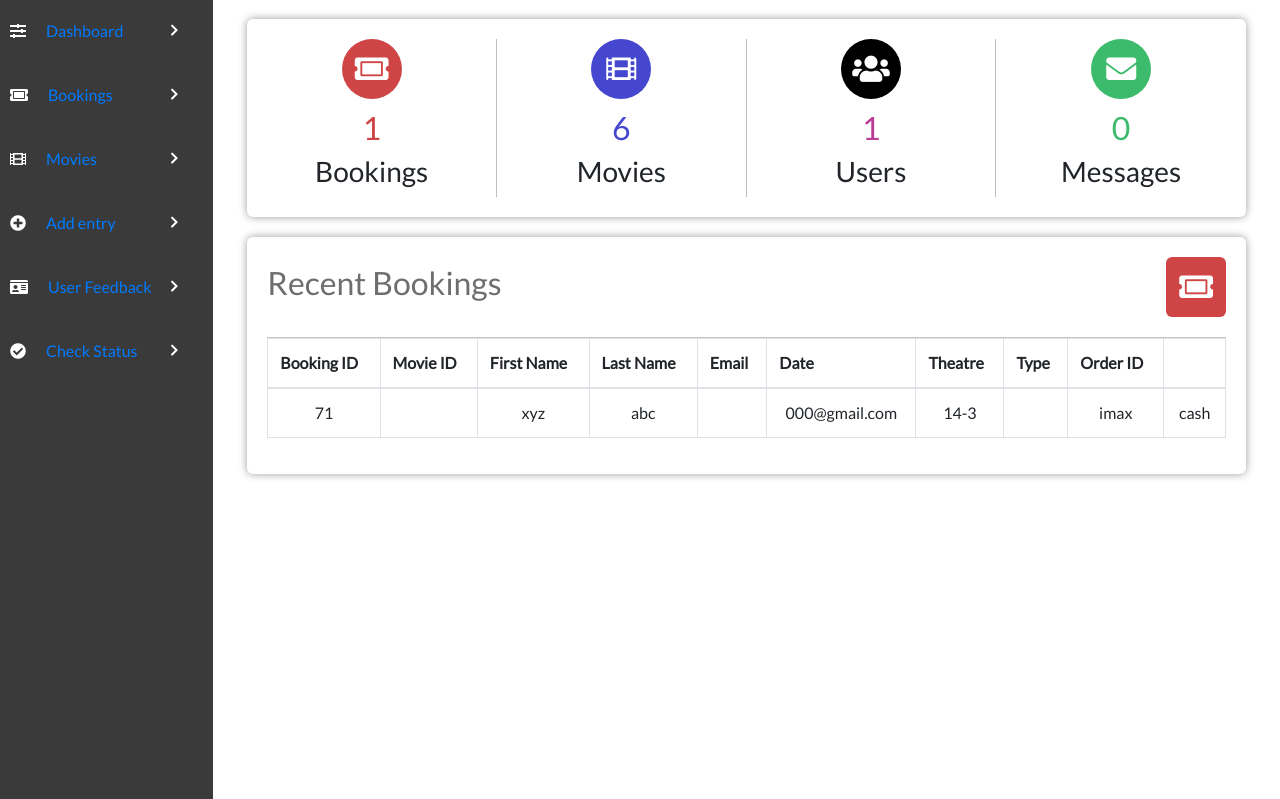
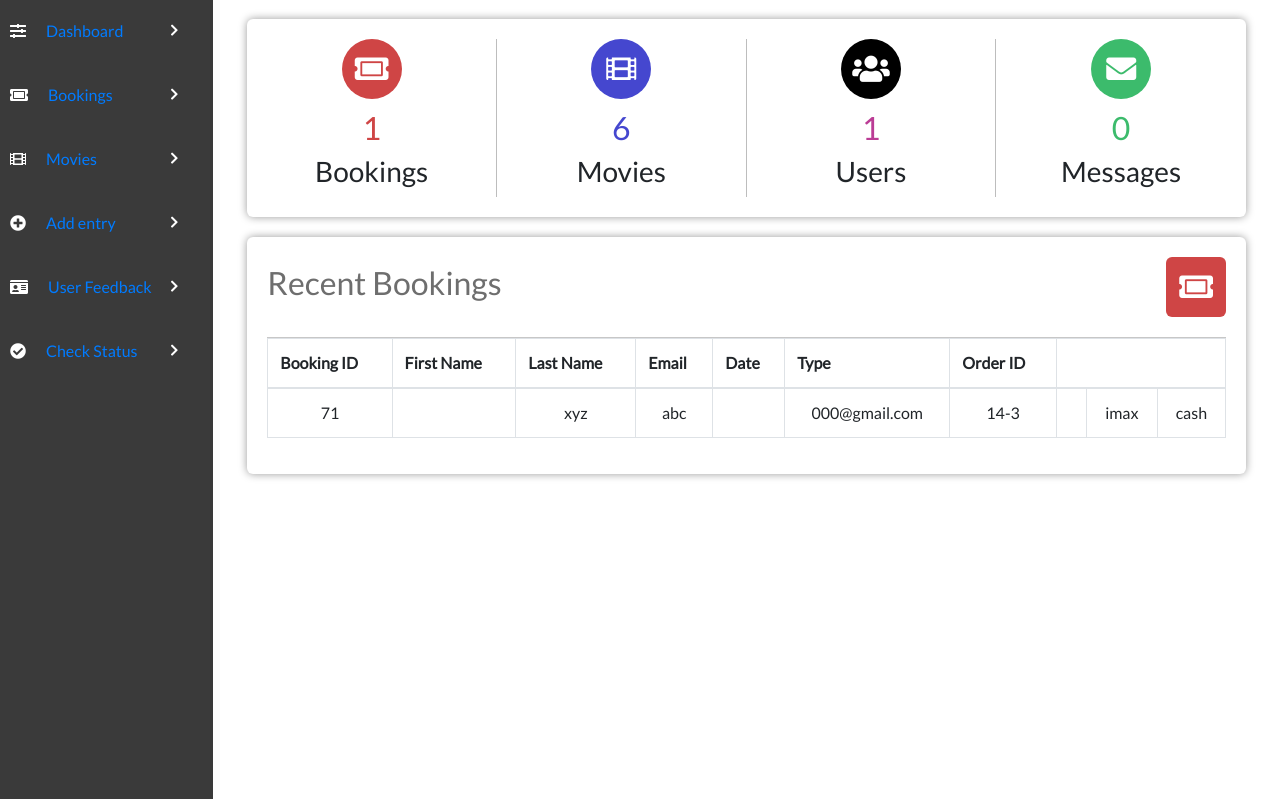
Before and after one commit to AltoSaxJack/SSUW, a PHP site: page /PaytmKit/admin/admin.php in a window 1280 px wide. Shown: the part 65-864 px from the top of the page. Run offline with PHP 8.4, Linux system fonts and the light colour scheme; a user stored in the database is signed in; data comes from the database, SQL or seed files in the repository; data that the repository does not hold is empty; some libraries are stand-ins or nearby versions.

Commit message:
Update admin.php

```diff
--- a/admin/admin.php
+++ b/admin/admin.php
@@ -71,13 +71,13 @@ if (!isset($_SESSION['uname'])) {
                         <table class="table table-bordered" id="dataTable" width="100%" cellspacing="0">
                             <tr>
                                 <th>Booking ID</th>
-                                <th>Movie ID</th>
+                               <!-- <th>Movie ID</th>-->
                                 <th>First Name</th>
                                 <th>Last Name</th>
                                 <!--<th>Phone Number</th>-->
                                 <th>Email</th>
                                 <th>Date</th>
-                                <th>Theatre</th>
+                                <!--<th>Theatre</th>-->
                                 <th>Type</th>
                                 <th>Order ID</th>
                             </tr>
```
